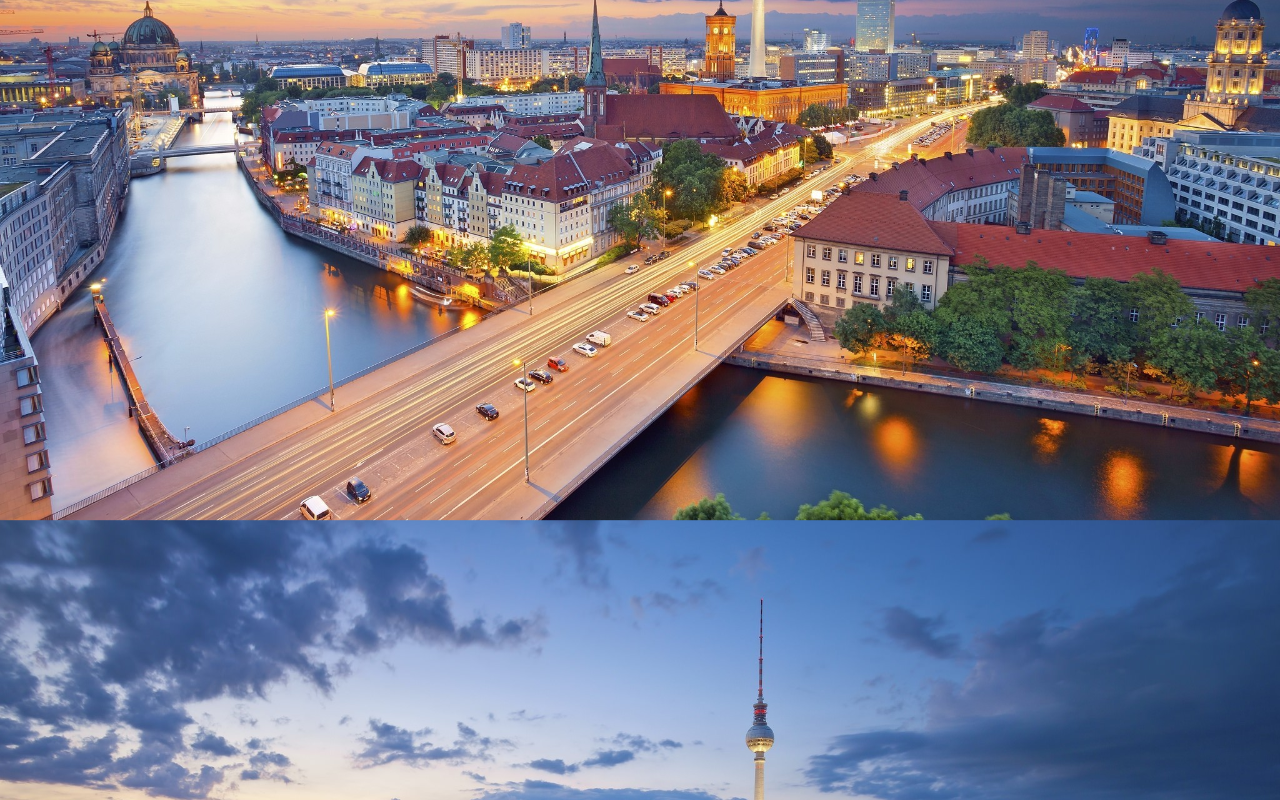
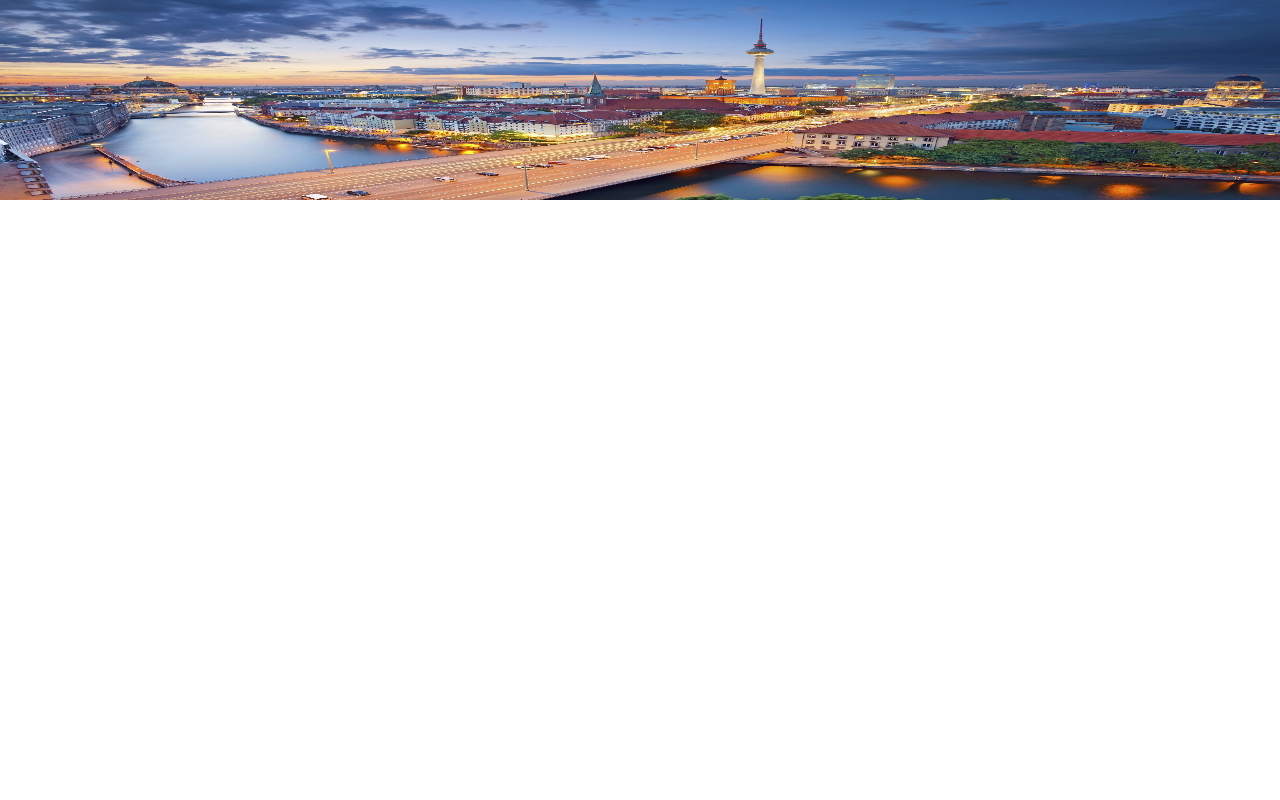
Before and after one commit to vasmachado/vasmachado.github.io, a plain HTML site: page index.html in a window 1280 px wide. Drawn offline with Linux system fonts and the light colour scheme.

```diff
--- a/index.html
+++ b/index.html
@@ -8,8 +8,8 @@
     margin: 0;
     padding: 0;
     background-image: url('bg.jpg');
-    background-size: cover;
-    background-position: center;
+    background-size: 100% 100%;
+    background-repeat: no-repeat;
     font-family: Arial, sans-serif;
     color: white;
     text-align: center;
```
